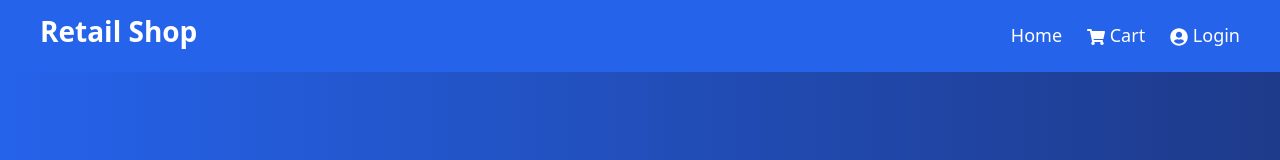
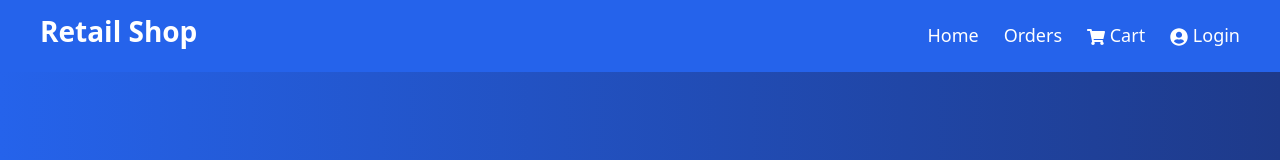
Before and after one commit to 21A91A05H3/Retail_POSsystem_project, a React (Create React App) app in the folder userfrontend/: page / in a window 1280 px wide. Shown: the top 160 px of the page. Built offline with nearby package versions, Linux system fonts and the light colour scheme.

Commit message:
navbar updated for oders

```diff
--- a/userfrontend/src/components/Navbar/navbar.js
+++ b/userfrontend/src/components/Navbar/navbar.js
@@ -73,7 +73,15 @@ function Navbar() {
           </Link>
 
         </li>
+          <li>
 
+  <Link to="/orders">
+
+    Orders
+
+  </Link>
+
+</li>
         <li>
 
           <Link to="/cart">
```
